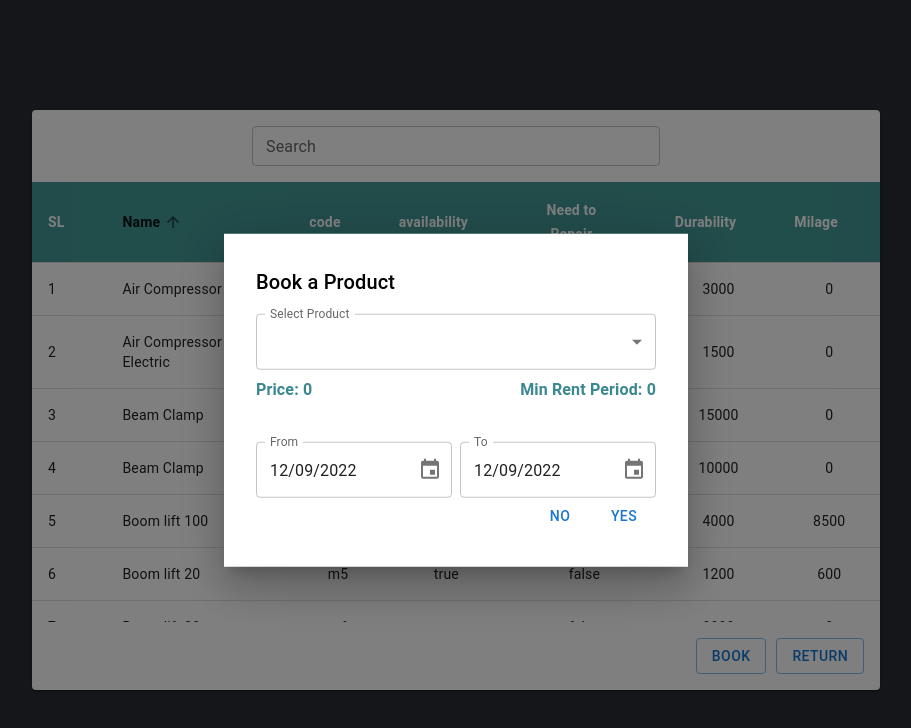
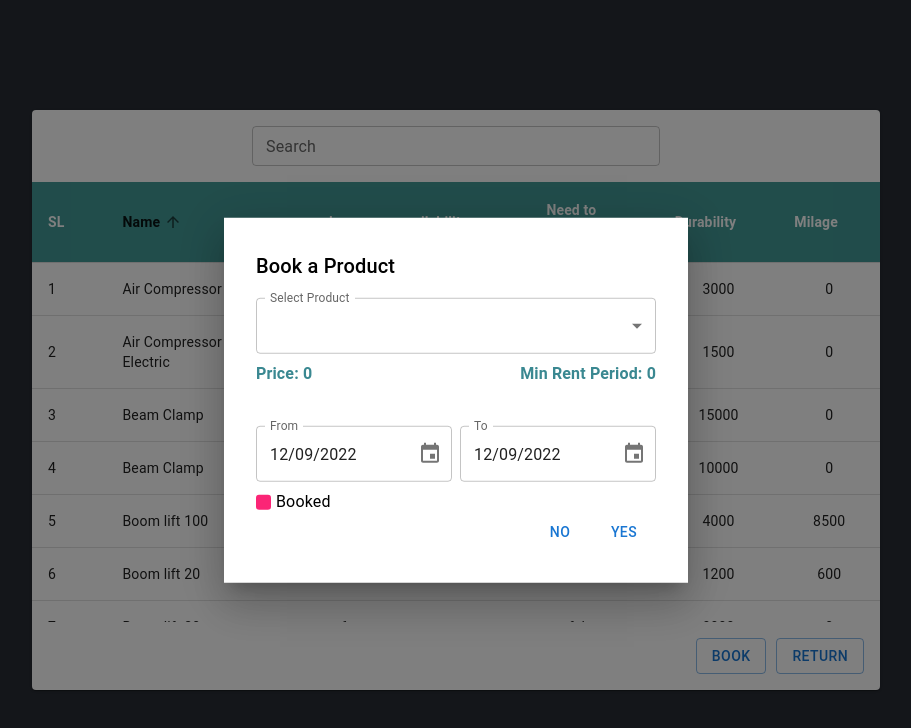
Before and after one commit to redwanul10/rent-app, a React (Create React App) app: page / in a window 1280 px wide. Both pictures are taken after a click on the button "BOOK". Shown: the top 728 px of the page, without its empty margins (184-1095 px from the left). Built offline with nearby package versions, Linux system fonts and the light colour scheme.

Commit message:
feat - booked day showed

```diff
--- a/src/App.js
+++ b/src/App.js
@@ -1,11 +1,9 @@
-import logo from "./logo.svg";
 import "./App.css";
-// import RentTable from "./components/RentTable";
 import Grid from "@mui/material/Grid";
 import Home from "./pages/Home";
 import { LocalizationProvider } from "@mui/x-date-pickers/LocalizationProvider";
 import { AdapterDayjs } from "@mui/x-date-pickers/AdapterDayjs";
-import StateProvider from "./StateProvider";
+import StateProvider from "./GlobalProvider";
 
 function App() {
   return (
--- /dev/null
+++ b/src/GlobalProvider.js
@@ -0,0 +1,47 @@
+import React, { createContext, useContext, useEffect, useState } from "react";
+import data from "./data.json";
+
+const GLOBAL_CONTEXT = createContext("");
+
+export const useGlobalState = () => {
+  return useContext(GLOBAL_CONTEXT);
+};
+
+export default function StateProvider(props) {
+  const [products, setProducts] = useState([]);
+  const [booked, setBooked] = useState({});
+
+  const storeInBookedList = (product, from, totalDays) => {
+    const bookObj = {};
+    let fromDate = from.subtract(1, "day");
+
+    for (let index = 0; index < totalDays; index++) {
+      fromDate = fromDate.add(1, "day");
+      let formatedDate = fromDate.format("DD/MM/YYYY");
+      bookObj[formatedDate] = true;
+    }
+
+    if (booked[product.code]) {
+      setBooked({
+        ...booked,
+        [product.code]: {
+          ...booked[product.code],
+          bookObj,
+        },
+      });
+    } else {
+      setBooked({ ...booked, [product.code]: bookObj });
+    }
+  };
+
+  useEffect(() => {
+    setProducts(data.filter((product) => product.availability));
+  }, []);
+
+  console.log(booked);
+  return (
+    <GLOBAL_CONTEXT.Provider value={{ booked, products, storeInBookedList }}>
+      {props.children}
+    </GLOBAL_CONTEXT.Provider>
+  );
+}
--- a/src/StateProvider.js
+++ /dev/null
@@ -1,21 +0,0 @@
-import React, { createContext, useContext, useEffect, useState } from "react";
-import data from "./data.json";
-
-const STATE_CONTEXT = createContext("");
-
-export const useGlobalState = () => {
-  return useContext(STATE_CONTEXT);
-};
-
-export default function StateProvider(props) {
-  const [products, setProducts] = useState([]);
-  useEffect(() => {
-    setProducts(data.filter((product) => product.availability));
-  }, []);
-  console.log(products);
-  return (
-    <STATE_CONTEXT.Provider value={products}>
-      {props.children}
-    </STATE_CONTEXT.Provider>
-  );
-}
--- a/src/pages/Home/components/BookForm.js
+++ b/src/pages/Home/components/BookForm.js
@@ -5,12 +5,32 @@ import Grid from "@mui/material/Grid";
 import dayjs from "dayjs";
 import Select from "../../../global/components/Select";
 import DatePIcker from "../../../global/components/DatePicker";
+import { PickersDay } from "@mui/x-date-pickers/PickersDay";
+import { useGlobalState } from "../../../GlobalProvider";
+import BookedDay from "./BookedDay";
 
 const TODAY_DATE = dayjs();
 
 export default function BookForm(props) {
   const { selectedProduct, handleSelect, data, formValue, handleChange } =
     props;
+
+  const { booked } = useGlobalState();
+  const currentProductBookedList = booked[selectedProduct?.info?.code] || {};
+
+  const renderDay = (day, _value, DayComponentProps) => {
+    const formatedDate = day.format("DD/MM/YYYY");
+    const isBooked = currentProductBookedList[formatedDate] || null;
+    return (
+      <>
+        {isBooked ? (
+          <BookedDay day={day.get("D")} />
+        ) : (
+          <PickersDay {...DayComponentProps} onClick={() => {}} />
+        )}
+      </>
+    );
+  };
 
   return (
     <>
@@ -50,6 +70,7 @@ export default function BookForm(props) {
               handleChange(e, "fromDate");
             }}
             minDate={TODAY_DATE}
+            renderDay={renderDay}
           />
         </Grid>
 
@@ -58,12 +79,12 @@ export default function BookForm(props) {
             label="To"
             value={formValue.toDate}
             onChange={(e) => handleChange(e, "toDate")}
-            // minDate={TODAY_DATE}
             minDate={formValue.fromDate}
+            renderDay={renderDay}
           />
         </Grid>
       </Grid>
-      {/* <Box mt={1} display="flex" flexDirection="row" alignItems="center">
+      <Box mt={1} display="flex" flexDirection="row" alignItems="center">
         <Box
           style={{
             width: 15,
@@ -74,7 +95,7 @@ export default function BookForm(props) {
           }}
         />
         <Typography>Booked</Typography>
-      </Box> */}
+      </Box>
     </>
   );
 }
--- a/src/pages/Home/components/BookModal.js
+++ b/src/pages/Home/components/BookModal.js
@@ -33,7 +33,7 @@ const INITIAL_VALUE = {
 };
 
 export default function BookModal(props) {
-  const { open, onClose, data } = props;
+  const { open, onClose, data, storeInBookedList } = props;
   const [step, setStep] = useState(1);
 
   const [formValue, setFormValue] = useState(INITIAL_VALUE);
@@ -76,6 +76,11 @@ export default function BookModal(props) {
       setStep(step + 1);
     } else {
       handleClose();
+      storeInBookedList(
+        selectedProduct.info,
+        formValue.fromDate,
+        getTotalDays(formValue.fromDate, formValue.toDate)
+      );
     }
   };
 
--- /dev/null
+++ b/src/pages/Home/components/BookedDay.js
@@ -0,0 +1,23 @@
+import React from "react";
+import Box from "@mui/material/Box";
+
+export default function BookedDay(props) {
+  return (
+    <Box
+      style={{
+        margin: "0 2px",
+        width: 36,
+        height: 36,
+        background: "#FB2576",
+        borderRadius: 30,
+        display: "flex",
+        alignItems: "center",
+        justifyContent: "center",
+        color: "white",
+        fontSize: 12,
+      }}
+    >
+      {props.day}
+    </Box>
+  );
+}
--- a/src/pages/Home/index.js
+++ b/src/pages/Home/index.js
@@ -8,7 +8,7 @@ import TextField from "@mui/material/TextField";
 import BookModal from "./components/BookModal";
 import SortableTable from "../../global/components/Table";
 import ReturnModal from "./components/ReturnModal";
-import { useGlobalState } from "../../StateProvider";
+import { useGlobalState } from "../../GlobalProvider";
 
 const columns = [
   { id: "sl", label: "SL" },
@@ -39,7 +39,7 @@ const columns = [
 ];
 
 export default function Home(props) {
-  const products = useGlobalState();
+  const { products, storeInBookedList } = useGlobalState();
   const [search, setSearch] = useState("");
   const [modals, setModals] = useState({
     bookModal: false,
@@ -135,6 +135,7 @@ export default function Home(props) {
         open={modals.bookModal}
         onClose={() => handleClose("bookModal")}
         data={products}
+        storeInBookedList={storeInBookedList}
       />
 
       <ReturnModal
```
